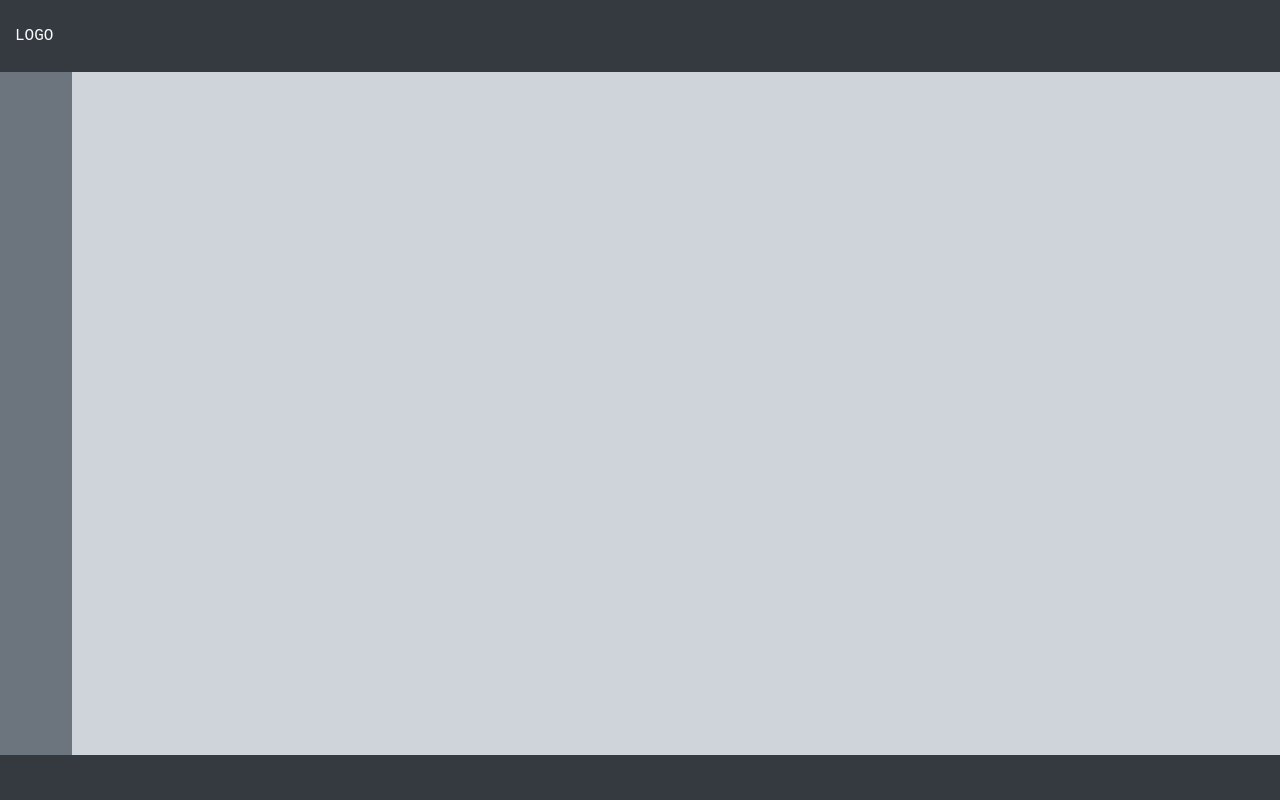
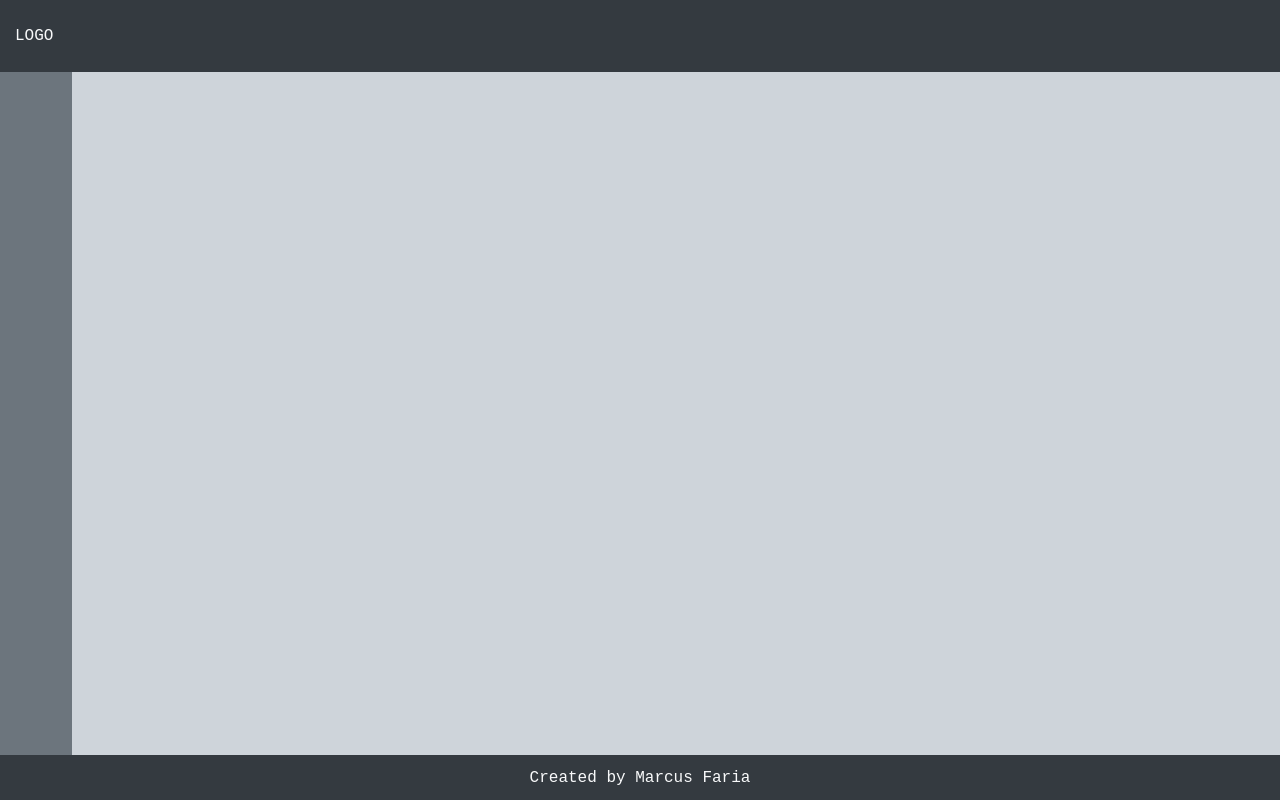
Before and after one commit to mfaria-tech/restructured, a Next.js app: page / in a window 1280 px wide. Built offline with nearby package versions, Linux system fonts and the light colour scheme.

Commit message:
feat(footer): Added text content for the footer

```diff
--- a/src/components/footer.tsx
+++ b/src/components/footer.tsx
@@ -1,5 +1,9 @@
 import styles from "../../style/global.module.css"
 
 export default function Footer() {
-  return <footer className={styles.footer}></footer>
+  return (
+    <footer className={styles.footer}>
+      Created by Marcus Faria
+    </footer>
+  )
 }
```
